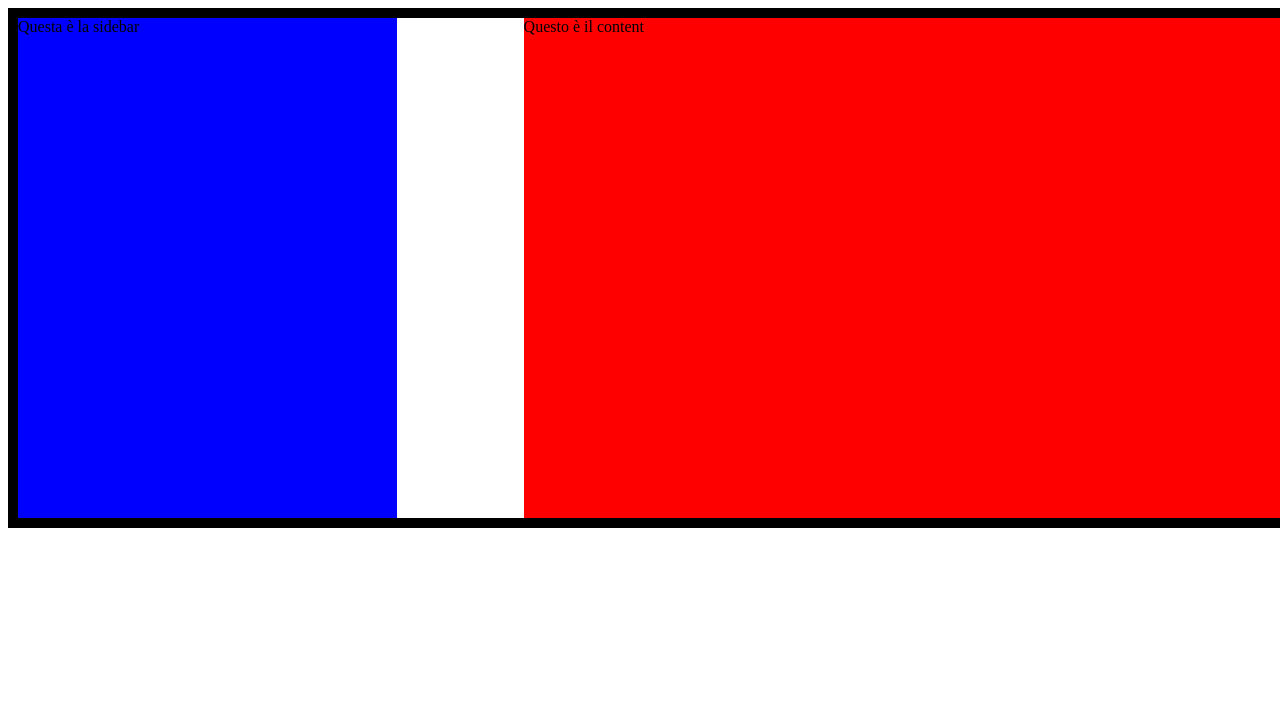
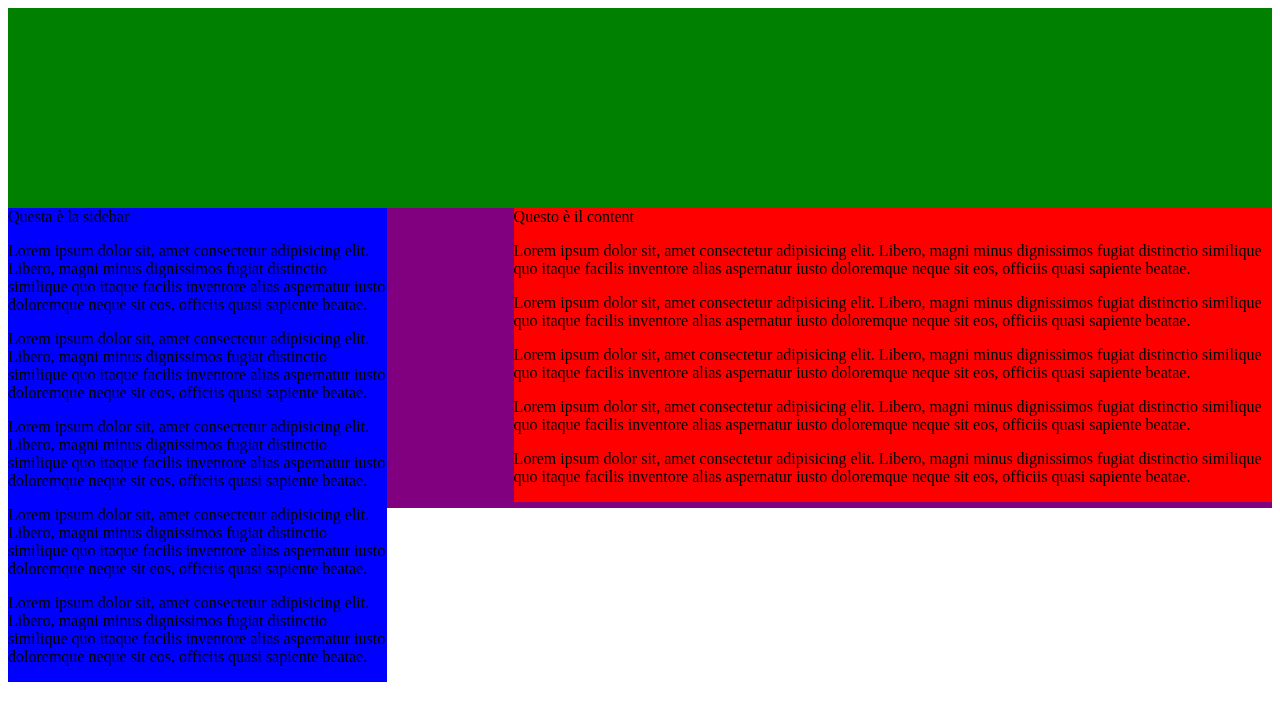
Before and after one commit to AliceColombari/live-primolayout, a plain HTML site: page index.html in a window 1280 px wide. Drawn offline with Linux system fonts and the light colour scheme.

Commit message:
footer mangiato dai contenti in float

```diff
--- a/index.html
+++ b/index.html
@@ -9,10 +9,30 @@
 </head>
 <body>
 
+    <header>
+
+    </header>
+
     <main class="container-main">
-        <div class="sidebar">Questa è la sidebar</div>
-        <div class="content">Questo è il content</div>
+        <div class="sidebar">Questa è la sidebar
+            <p>Lorem ipsum dolor sit, amet consectetur adipisicing elit. Libero, magni minus dignissimos fugiat distinctio similique quo itaque facilis inventore alias aspernatur iusto doloremque neque sit eos, officiis quasi sapiente beatae.</p>
+            <p>Lorem ipsum dolor sit, amet consectetur adipisicing elit. Libero, magni minus dignissimos fugiat distinctio similique quo itaque facilis inventore alias aspernatur iusto doloremque neque sit eos, officiis quasi sapiente beatae.</p>
+            <p>Lorem ipsum dolor sit, amet consectetur adipisicing elit. Libero, magni minus dignissimos fugiat distinctio similique quo itaque facilis inventore alias aspernatur iusto doloremque neque sit eos, officiis quasi sapiente beatae.</p>
+            <p>Lorem ipsum dolor sit, amet consectetur adipisicing elit. Libero, magni minus dignissimos fugiat distinctio similique quo itaque facilis inventore alias aspernatur iusto doloremque neque sit eos, officiis quasi sapiente beatae.</p>
+            <p>Lorem ipsum dolor sit, amet consectetur adipisicing elit. Libero, magni minus dignissimos fugiat distinctio similique quo itaque facilis inventore alias aspernatur iusto doloremque neque sit eos, officiis quasi sapiente beatae.</p>
+        </div>
+        <div class="content">Questo è il content
+            <p>Lorem ipsum dolor sit, amet consectetur adipisicing elit. Libero, magni minus dignissimos fugiat distinctio similique quo itaque facilis inventore alias aspernatur iusto doloremque neque sit eos, officiis quasi sapiente beatae.</p>
+            <p>Lorem ipsum dolor sit, amet consectetur adipisicing elit. Libero, magni minus dignissimos fugiat distinctio similique quo itaque facilis inventore alias aspernatur iusto doloremque neque sit eos, officiis quasi sapiente beatae.</p>
+            <p>Lorem ipsum dolor sit, amet consectetur adipisicing elit. Libero, magni minus dignissimos fugiat distinctio similique quo itaque facilis inventore alias aspernatur iusto doloremque neque sit eos, officiis quasi sapiente beatae.</p>
+            <p>Lorem ipsum dolor sit, amet consectetur adipisicing elit. Libero, magni minus dignissimos fugiat distinctio similique quo itaque facilis inventore alias aspernatur iusto doloremque neque sit eos, officiis quasi sapiente beatae.</p>
+            <p>Lorem ipsum dolor sit, amet consectetur adipisicing elit. Libero, magni minus dignissimos fugiat distinctio similique quo itaque facilis inventore alias aspernatur iusto doloremque neque sit eos, officiis quasi sapiente beatae.</p>
+        </div>
     </main>
+
+    <footer>
+
+    </footer>
 
 </body>
 </html>
--- a/style.css
+++ b/style.css
@@ -1,22 +1,33 @@
+header{
+    background-color: green;
+    height: 200px;
+    width: 100%;
+}
+
 .container-main{
     width: 100%;
-    height: 500px;
-    border: 10px solid #000;
+    /* height: 500px; */
 }
 
 .sidebar{
     background-color: blue;
     float: left;
     width: 30%;
-    height: 100%;
+    /* height: 100%; */
 }
 
 .content{
     background-color: red;
     float: right;
     width: 60%;
-    height: 100%;
+
     margin-left: 10%;
 }
 
 /* margin left rappresenta lo spazio tra le due colonne cioè gutter*/
+
+footer{
+    height: 300px;
+    width: 100%;
+    background-color: purple;
+}
```
